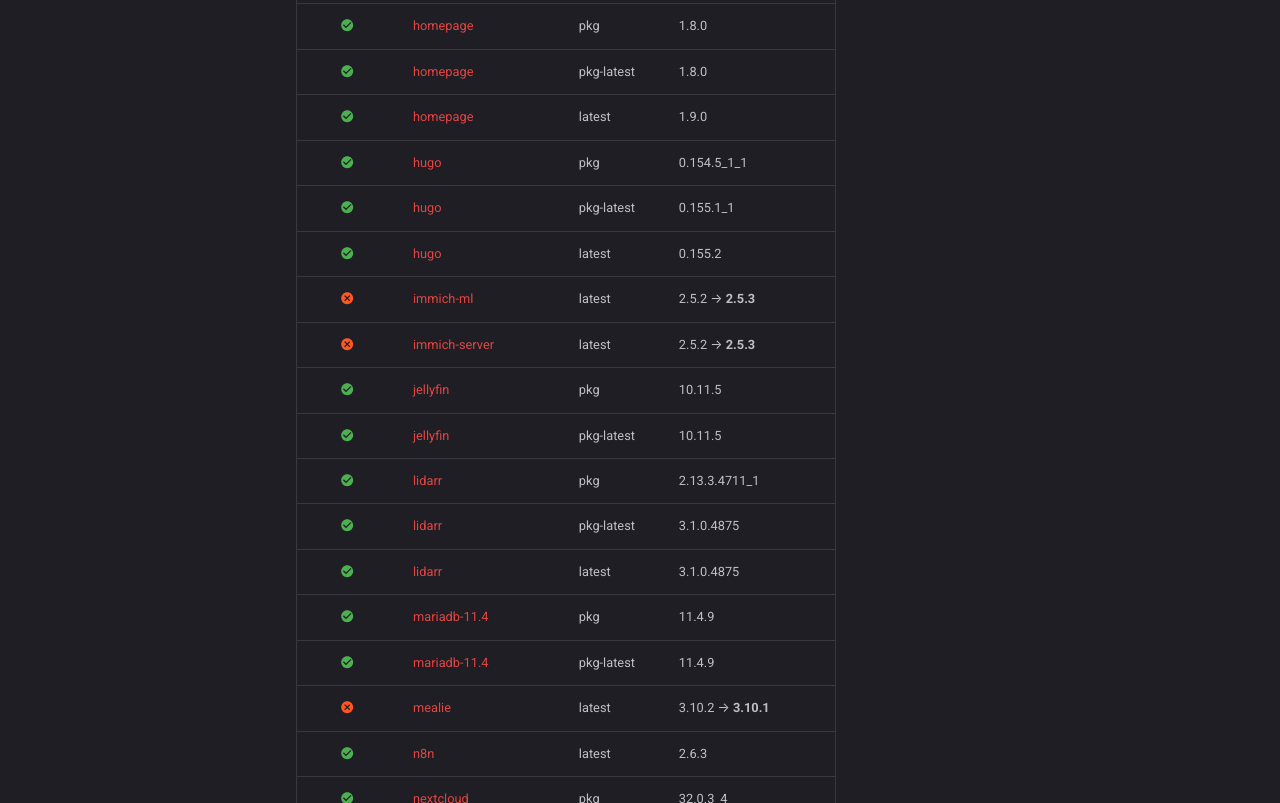
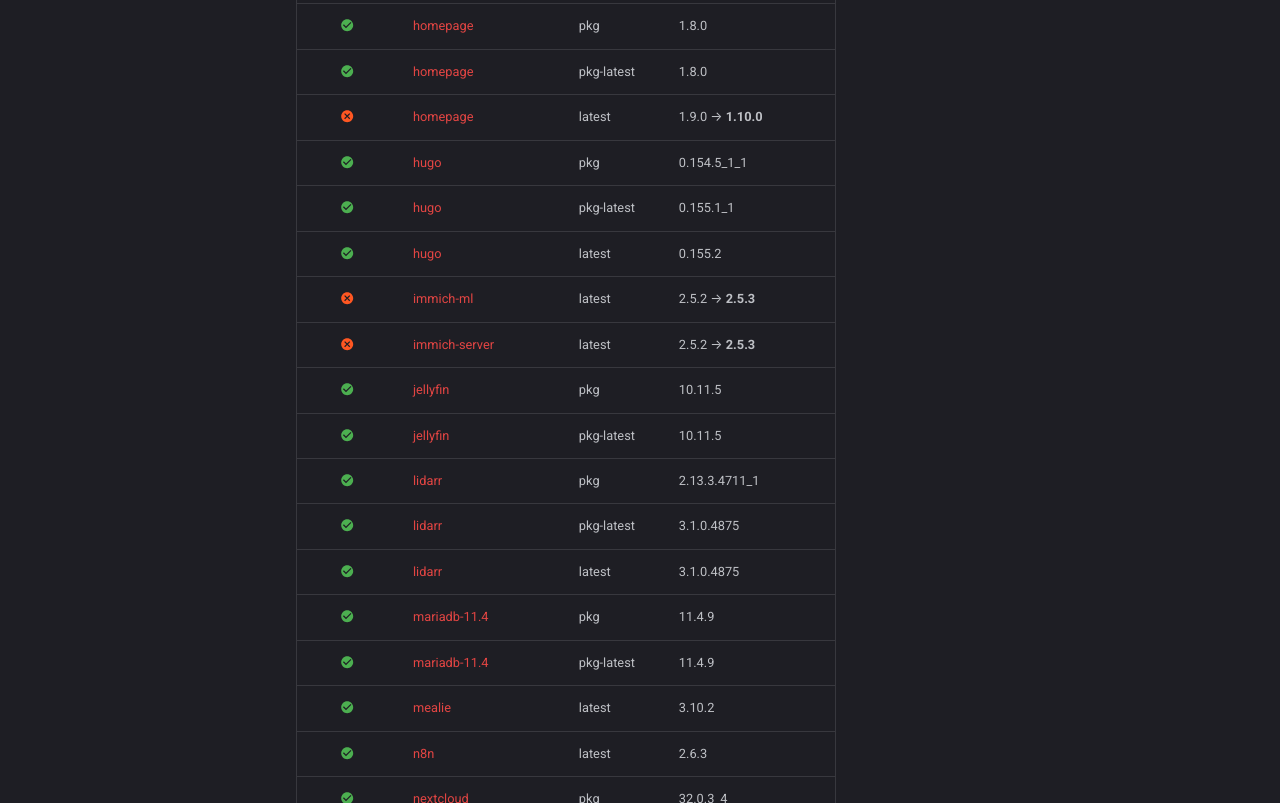
Before and after one commit to daemonless/daemonless-io, an MkDocs documentation site: the page built from docs/status.md, in a window 1280 px wide and 1400 px high, scrolled down 528 px. Shown: the part 151-954 px from the top of the window. Built offline with MkDocs 1.6.1 and Material for MkDocs 9.7.7, drawn with Linux system fonts in a browser that asks for light colours; comment, search, counter and statistics services are not loaded; part of the change alters nothing that is shown.

Commit message:
Update version status [skip ci]

```diff
--- a/docs/status.md
+++ b/docs/status.md
@@ -13,7 +13,7 @@
 | :material-check-circle:{ .current } | [gitea](https://github.com/daemonless/gitea/actions) | pkg-latest | 1.24.2_8 |
 | :material-check-circle:{ .current } | [homepage](https://github.com/daemonless/homepage/actions) | pkg | 1.8.0 |
 | :material-check-circle:{ .current } | [homepage](https://github.com/daemonless/homepage/actions) | pkg-latest | 1.8.0 |
-| :material-check-circle:{ .current } | [homepage](https://github.com/daemonless/homepage/actions) | latest | 1.9.0 |
+| :material-close-circle:{ .outdated } | [homepage](https://github.com/daemonless/homepage/actions) | latest | 1.9.0 → **1.10.0** |
 | :material-check-circle:{ .current } | [hugo](https://github.com/daemonless/hugo/actions) | pkg | 0.154.5_1_1 |
 | :material-check-circle:{ .current } | [hugo](https://github.com/daemonless/hugo/actions) | pkg-latest | 0.155.1_1 |
 | :material-check-circle:{ .current } | [hugo](https://github.com/daemonless/hugo/actions) | latest | 0.155.2 |
@@ -26,7 +26,7 @@
 | :material-check-circle:{ .current } | [lidarr](https://github.com/daemonless/lidarr/actions) | latest | 3.1.0.4875 |
 | :material-check-circle:{ .current } | [mariadb-11.4](https://github.com/daemonless/mariadb-11.4/actions) | pkg | 11.4.9 |
 | :material-check-circle:{ .current } | [mariadb-11.4](https://github.com/daemonless/mariadb-11.4/actions) | pkg-latest | 11.4.9 |
-| :material-close-circle:{ .outdated } | [mealie](https://github.com/daemonless/mealie/actions) | latest | 3.10.2 → **3.10.1** |
+| :material-check-circle:{ .current } | [mealie](https://github.com/daemonless/mealie/actions) | latest | 3.10.2 |
 | :material-check-circle:{ .current } | [n8n](https://github.com/daemonless/n8n/actions) | latest | 2.6.3 |
 | :material-check-circle:{ .current } | [nextcloud](https://github.com/daemonless/nextcloud/actions) | pkg | 32.0.3_4 |
 | :material-check-circle:{ .current } | [nextcloud](https://github.com/daemonless/nextcloud/actions) | pkg-latest | 32.0.5 |
```
